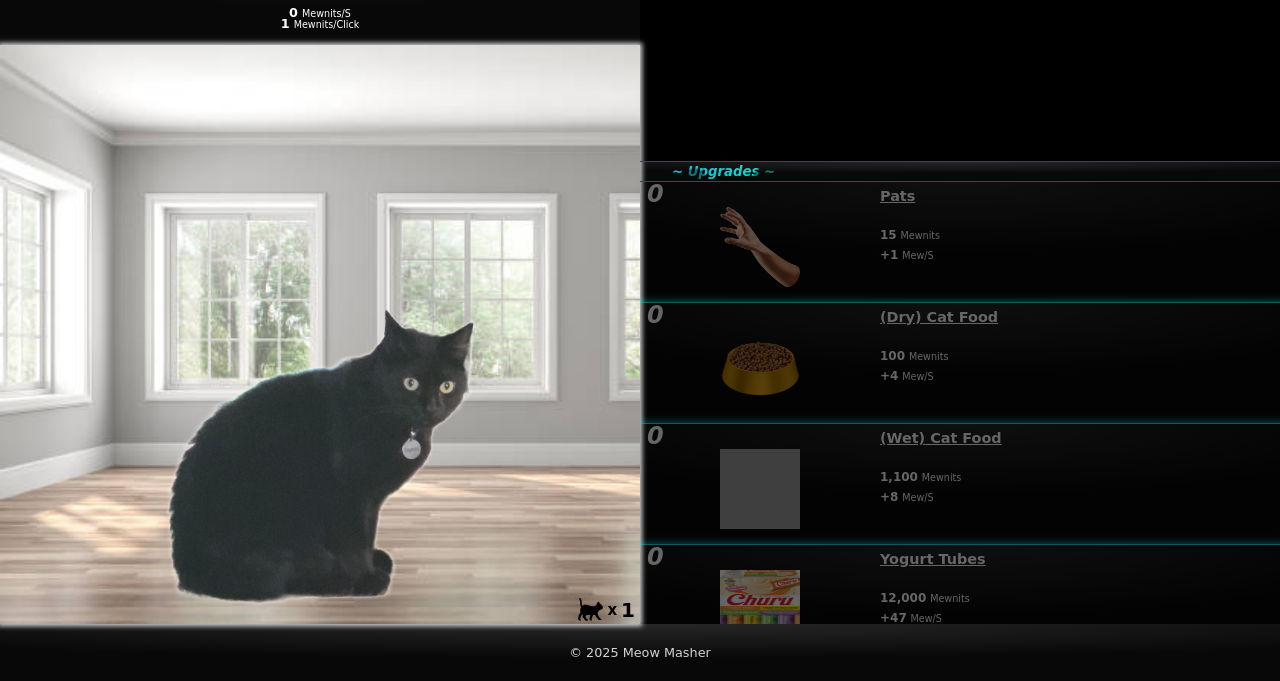
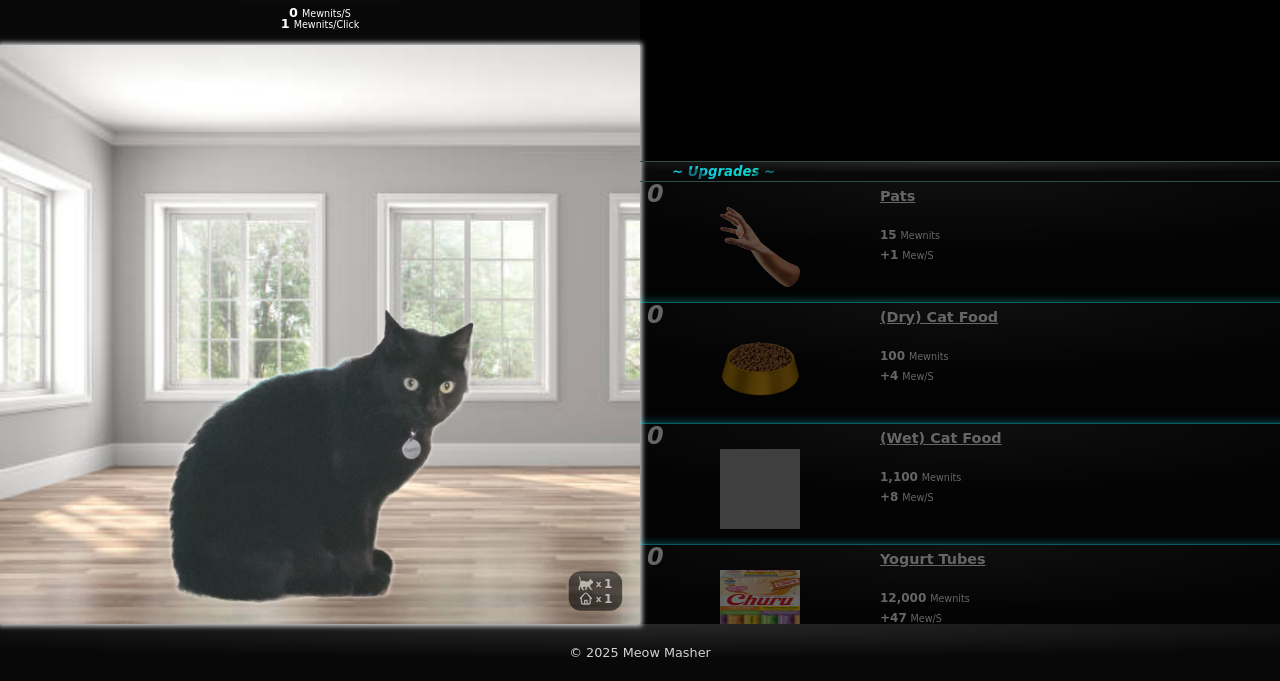
Before and after one commit to JBassard97/MeowMasher, a website with bundled scripts: page index.html in a window 1280 px wide. Shown: the part 119-800 px from the top of the page. Built offline with nearby package versions, Linux system fonts and the light colour scheme; grey boxes are pictures that could not be loaded; files whose address does not match are found by name; a web font is replaced by a local one.

Commit message:
created and am updating a display of livingRooms owned. works and looks really good

```diff
--- a/index.html
+++ b/index.html
@@ -127,6 +127,7 @@
           <div id="clicker">
             <img src="./src/assets/images/0.png" alt="cat" />
           </div>
+          <div class="clicker-details">
             <div id="owned-cats">
               <svg
                 height="25px"
@@ -148,7 +149,7 @@
                 <g id="SVGRepo_iconCarrier">
                   <style type="text/css">
                     .st0 {
-                    fill: #000000;
+                      fill: lightgray;
                     }
                   </style>
                   <g>
@@ -160,6 +161,33 @@
                 </g>
               </svg>
               x <span id="owned-cats-number">1</span>
+            </div>
+            <div class="living-rooms">
+              <svg
+                height="25px"
+                width="25px"
+                viewBox="0 0 24 24"
+                fill="none"
+                xmlns="http://www.w3.org/2000/svg"
+              >
+                <g id="SVGRepo_bgCarrier" stroke-width="0"></g>
+                <g
+                  id="SVGRepo_tracerCarrier"
+                  stroke-linecap="round"
+                  stroke-linejoin="round"
+                ></g>
+                <g id="SVGRepo_iconCarrier">
+                  <path
+                    d="M14 21.0001V15.0001H10V21.0001M19 9.77818V16.2001C19 17.8802 19 18.7203 18.673 19.362C18.3854 19.9265 17.9265 20.3855 17.362 20.6731C16.7202 21.0001 15.8802 21.0001 14.2 21.0001H9.8C8.11984 21.0001 7.27976 21.0001 6.63803 20.6731C6.07354 20.3855 5.6146 19.9265 5.32698 19.362C5 18.7203 5 17.8802 5 16.2001V9.77753M21 12.0001L15.5668 5.96405C14.3311 4.59129 13.7133 3.9049 12.9856 3.65151C12.3466 3.42894 11.651 3.42899 11.0119 3.65165C10.2843 3.90516 9.66661 4.59163 8.43114 5.96458L3 12.0001"
+                    stroke="lightgray"
+                    stroke-width="2"
+                    stroke-linecap="round"
+                    stroke-linejoin="round"
+                  ></path>
+                </g>
+              </svg>
+              x <span id="living-rooms-number">1</span>
+            </div>
           </div>
         </div>
       </div>
--- a/src/js/effects/setLivingRoom.js
+++ b/src/js/effects/setLivingRoom.js
@@ -1,10 +1,12 @@
 import { storage } from "../logic/storage.js";
 
 const clickerArea = document.querySelector(".clicker-area");
+const livingRoomsDisplay = document.getElementById("living-rooms-number");
 
 export function setLivingRoom() {
   let livingRoomIndex = storage.getLivingRoomIndex();
-  //   let livingRoomAmount = storage.getNumberOfLivingRooms();
+  let livingRoomAmount = storage.getNumberOfLivingRooms();
 
   clickerArea.style.backgroundImage = `url(src/assets/images/living-rooms/${livingRoomIndex}.jpg)`;
+  livingRoomsDisplay.textContent = livingRoomAmount;
 }
--- a/src/js/main.js
+++ b/src/js/main.js
@@ -13,7 +13,7 @@ import { changeTabIcon } from "./easter-eggs/changeTabIcon.js";
 import { chooseWeighted } from "./logic/chooseWeighted.js";
 import { setLivingRoom } from "./effects/setLivingRoom.js";
 
-const mode = "defjdklas;v";
+const mode = "dev00";
 const devBonus = 50000000000;
 
 document.addEventListener("DOMContentLoaded", async () => {
--- a/src/js/menus/settings.js
+++ b/src/js/menus/settings.js
@@ -32,7 +32,7 @@ closeDialog.addEventListener("click", () => {
 
 resetGame.addEventListener("click", () => {
   localStorage.clear();
-  window.location.reload();
+  location.reload();
 });
 
 settingsDialog.addEventListener("click", (e) => {
--- a/src/scss/_left-side.scss
+++ b/src/scss/_left-side.scss
@@ -65,20 +65,41 @@
       // animation: rainbowFlow 5s linear infinite;
     }
 
-    #owned-cats {
+    .clicker-details {
+      width: fit-content;
       position: absolute;
-      bottom: 2px;
-      right: 5px;
-      color: black;
-      font-weight: bold;
+      bottom: 0;
+      right: 0;
       font-size: 20px;
-      display: flex;
-      align-items: center;
-      font-size: 15px;
-      gap: 0.25rem;
-      #owned-cats-number {
-        font-size: 20px;
-        line-height: 1;
+      border-radius: 20px;
+      padding: 0.5rem 1rem;
+      background-color: black;
+      scale: 0.6;
+      opacity: 0.6;
+      &::after {
+        content: "";
+        border-radius: inherit;
+        width: 100%;
+        height: 100%;
+        position: absolute;
+        top: 0;
+        left: 0;
+        background-image: $softGlowFromTop;
+      }
+
+      #owned-cats,
+      .living-rooms {
+        color: lightgray;
+        font-weight: bold;
+        display: flex;
+        align-items: center;
+        font-size: 15px;
+        gap: 0.25rem;
+        #owned-cats-number,
+        #living-rooms-number {
+          line-height: 1;
+          font-size: 20px;
+        }
       }
     }
 
```
Also changed, not shown: src/css/style.css, 1 other file. Lines whose indentation alone changed are shown as unchanged.
